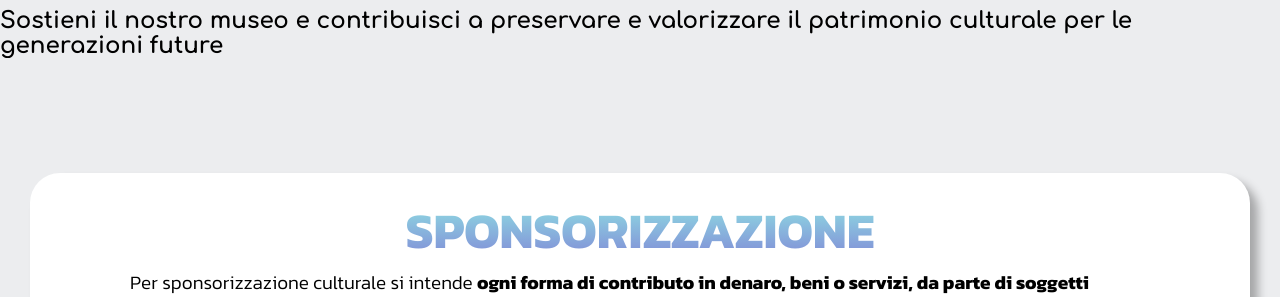
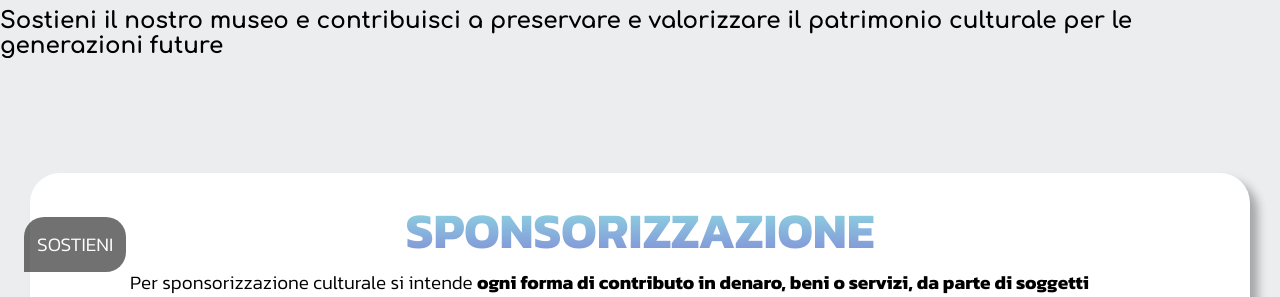
Before and after one commit to Vladdddy/maga, a plain HTML site: page sostieni.html in a window 1280 px wide. Shown: the part 503-800 px from the top of the page. Drawn offline with Linux system fonts and the light colour scheme; a web font is replaced by a local one.

Commit message:
changesss

```diff
--- a/sostieni.css
+++ b/sostieni.css
@@ -81,3 +81,11 @@ body {
     align-items: center;
     gap: 5px;
 }
+
+.pts {
+    background-color: #363636;
+}
+
+.pts a {
+    color: white;
+}
--- a/sostieni.html
+++ b/sostieni.html
@@ -20,7 +20,13 @@
         <a href="sostieni.html">SOSTIENI</a>
     </div>
 
-    <section class="sec1-sostieni">
+    <div class="position-teller pts">
+        <a href="#sec1_sostieni">
+            <h1>SOSTIENI</h1>
+        </a>
+    </div>
+
+    <section id="sec1_sostieni" class="sec1-sostieni">
         <div class="sostieni-section">
             <img src="images/sponsor.jpg" alt="">
             <div class="cont-sostieni">
--- a/styles.css
+++ b/styles.css
@@ -364,7 +364,32 @@ body {
     color: #bbbbbb
 }
 
+.position-teller {
+    position: fixed;
+    z-index: 1000;
+    margin: 90vh 0 0 3vh;
+    background-color: #ecedef;
+    border-radius: 20px 20px 20px 0;
+    padding: 13px;
+    opacity: 0.7;
+    user-select: none;
+    font-family: "Kanit", sans-serif;
+}
 
+.position-teller h1 {
+    font-size: 1.2rem;
+    font-weight: 300;
+}
+
+.position-teller a {
+    text-decoration: none;
+    color: black;
+}
+
+.position-teller:hover {
+    opacity: 1;
+    cursor: pointer;
+}
 
 
 
```
Also changed, not shown: mostre.css (+0 -27 lines), visita.css (+6 -2 lines), visita.html (+7 -1 lines).
